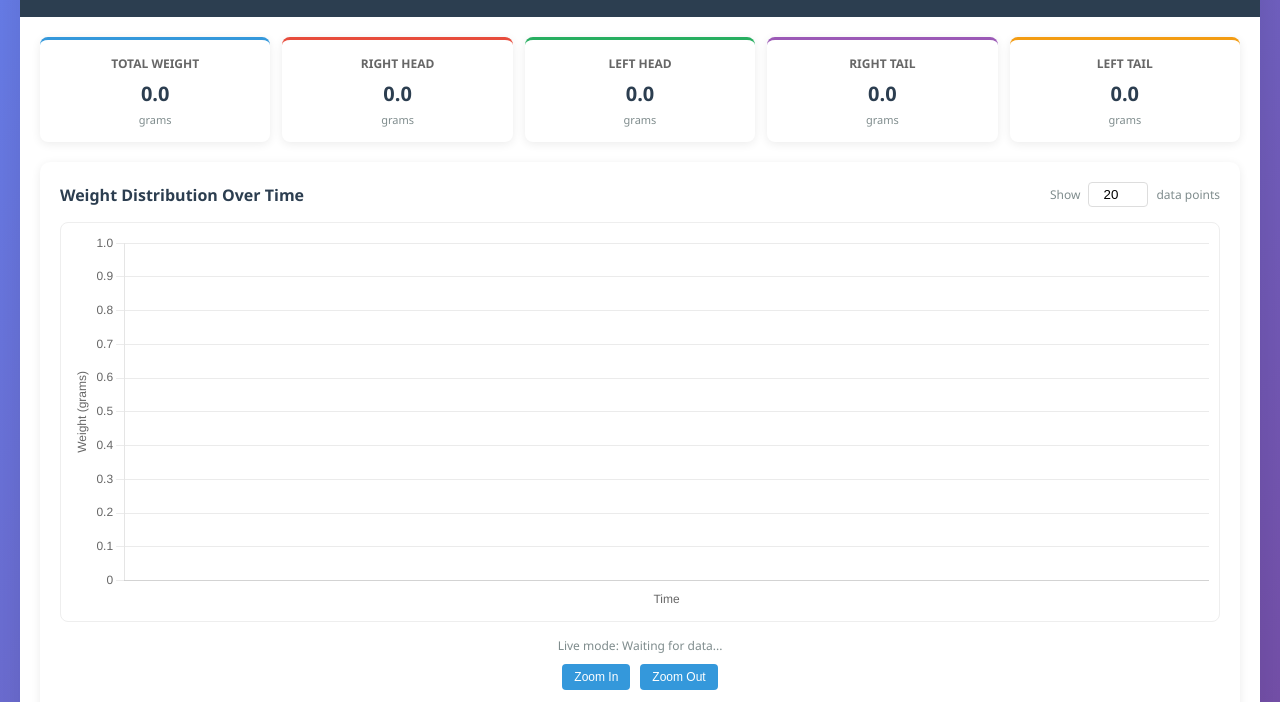
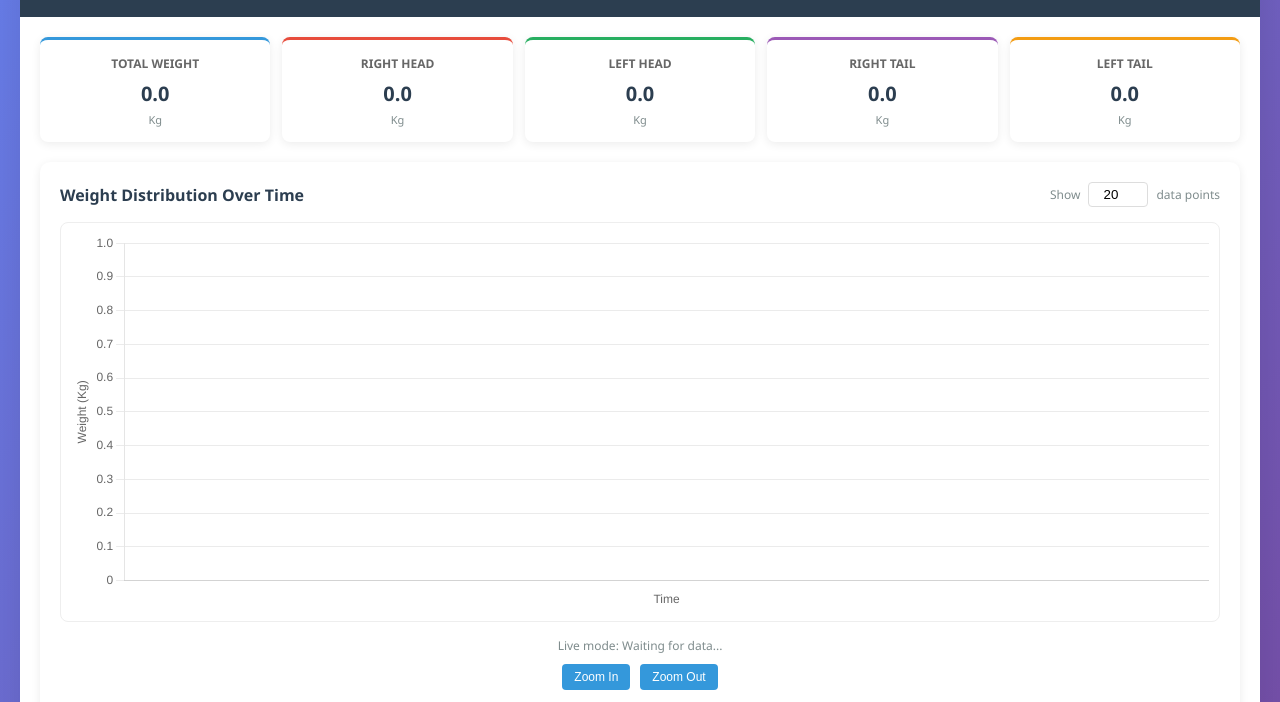
Before and after one commit to jithintj/Webdashboard, a plain HTML site: page index.html in a window 1280 px wide. Shown: the part 93-795 px from the top of the page. Drawn offline with nearby package versions, Linux system fonts and the light colour scheme; no server answers.

Commit message:
grams to kg

```diff
--- a/index.html
+++ b/index.html
@@ -38,27 +38,27 @@
         <div class="reading-card card-total">
           <div class="card-title">TOTAL WEIGHT</div>
           <div class="card-value" id="total-value">0.0</div>
-          <div class="card-unit">grams</div>
+          <div class="card-unit">Kg</div>
         </div>
         <div class="reading-card card-rh">
           <div class="card-title">RIGHT HEAD</div>
           <div class="card-value" id="rh-value">0.0</div>
-          <div class="card-unit">grams</div>
+          <div class="card-unit">Kg</div>
         </div>
         <div class="reading-card card-lh">
           <div class="card-title">LEFT HEAD</div>
           <div class="card-value" id="lh-value">0.0</div>
-          <div class="card-unit">grams</div>
+          <div class="card-unit">Kg</div>
         </div>
         <div class="reading-card card-rt">
           <div class="card-title">RIGHT TAIL</div>
           <div class="card-value" id="rt-value">0.0</div>
-          <div class="card-unit">grams</div>
+          <div class="card-unit">Kg</div>
         </div>
         <div class="reading-card card-lt">
           <div class="card-title">LEFT TAIL</div>
           <div class="card-value" id="lt-value">0.0</div>
-          <div class="card-unit">grams</div>
+          <div class="card-unit">Kg</div>
         </div>
       </div>
 
--- a/js/chart-config.js
+++ b/js/chart-config.js
@@ -26,7 +26,7 @@ function initChart() {
       responsive: true,
       maintainAspectRatio: false,
       scales: {
-        y: { beginAtZero: true, grid: { color: 'rgba(0,0,0,0.08)' }, title: { display: true, text: 'Weight (grams)' } },
+        y: { beginAtZero: true, grid: { color: 'rgba(0,0,0,0.08)' }, title: { display: true, text: 'Weight (Kg)' } },
         x: { grid: { color: 'rgba(0,0,0,0.08)' }, title: { display: true, text: 'Time' } }
       },
       plugins: { legend: { display: false }, tooltip: { mode: 'index', intersect: false } },
```
